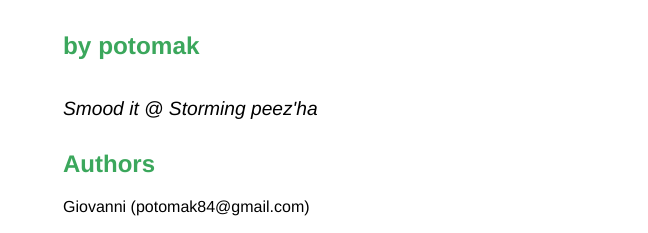
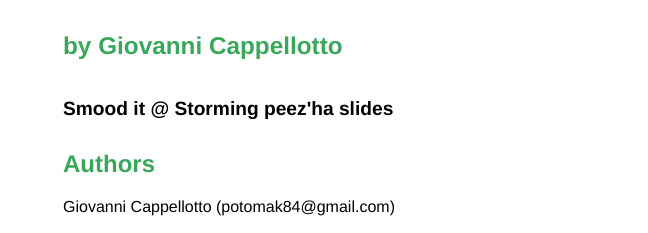
Before and after one commit to potomak/smoodit_storming_peezha_slides, a plain HTML site: page index.html in a window 1280 px wide. Shown: the part 183-416 px from the top of the page, 227-875 px from the left. Drawn offline with Linux system fonts and the light colour scheme; grey boxes are pictures that could not be loaded.

Commit message:
update project page

```diff
--- a/index.html
+++ b/index.html
@@ -24,7 +24,7 @@
 		h2 { font-size: 1.5em; color: #3ba75c; }
     h3 { text-align: center; color: #3ba75c; }
     a { color: #3ba75c; }
-    .description { font-size: 1.2em; margin-bottom: 30px; margin-top: 30px; font-style: italic;}
+    .description { font-size: 1.2em; margin-bottom: 30px; margin-top: 30px; font-weight: bold;}
     .download { float: right; }
 		pre { background: #000; color: #fff; padding: 15px;}
     hr { border: 0; width: 80%; border-bottom: 1px solid #aaa}
@@ -46,14 +46,14 @@
     </div>
 
     <h1><a href="http://github.com/potomak/smoodit_storming_peezha_slides">Smood it @ Storming peez'ha</a>
-      <span class="small">by <a href="http://github.com/potomak">potomak</a></span></h1>
+      <span class="small">by <a href="http://github.com/potomak">Giovanni Cappellotto</a></span></h1>
 
     <div class="description">
-      Smood it @ Storming peez'ha
+      Smood it @ Storming peez'ha slides
     </div>
 
     <h2>Authors</h2>
-<p>Giovanni (potomak84@gmail.com)</p>
+<p>Giovanni Cappellotto (potomak84@gmail.com)</p>
 
 
     <h2>Download</h2>
```
